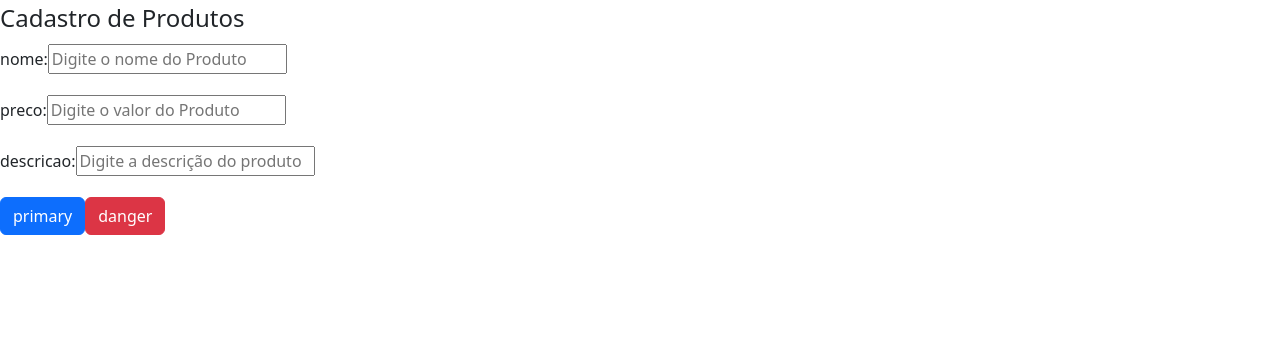
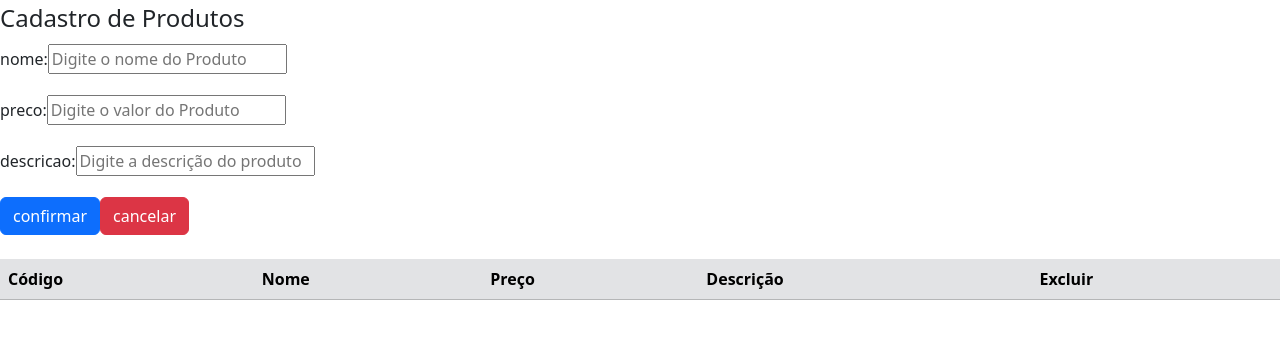
Before and after one commit to bssantos7/CatalogoProdutos-TarefaReact, a React (Vite) app in the folder FrontEnd/React/: page / in a window 1280 px wide. Shown: the top 338 px of the page. Built offline with nearby package versions, Linux system fonts and the light colour scheme.

Commit message:
código finalizado. falta estilizaçaõ

```diff
--- a/FrontEnd/React/src/App.jsx
+++ b/FrontEnd/React/src/App.jsx
@@ -1,12 +1,15 @@
 import { useState } from 'react'
 import { useEffect } from 'react';
 import Formulario from './Componentes/Fomulario';
+import Table from './Componentes/Tabela';
+
 
 
 
 function App() {
 
   const [produto, setProduto]=useState({
+    codigo:'',
     nome:'',
     preco:'',
     descricao:'',
@@ -15,9 +18,6 @@ function App() {
   const [qtdItem, setQtdItem]=useState(0);
   const [mensagem, setMensagem]=useState('');
 
-  useEffect(()=>{
-
-  },[{cadastrarProduto}]);
 
   function handleChange(evento){
     const{name, value}=evento.target;
@@ -27,17 +27,41 @@ function App() {
     }));
   }
 
-  function cadastrarProduto(){
-    setQtdItem(()=>qtdItem+1);
-    setProduto(()=>({...listaProdutos,produto}));
+  function cadastrarProduto(evento){
+
+    evento.preventDefault();
+
+    const codProduto=qtdItem+1;
+
+    const novoProduto={...produto, codigo:codProduto};
+
+    setQtdItem(codProduto);
+    setListaProdutos((listaAnterior)=>[...listaAnterior,novoProduto]);
+
+    setProduto(
+      {codigo:'',
+      nome:'',
+      preco:'',
+      descricao:'',
+    })
   }
+
+
+  function excluirProduto(id) {
+    setListaProdutos((listaAnterior) =>
+      listaAnterior.filter((produto) => produto.codigo != id)
+    );
+  }
+
+
 
 
   return (
     <>
     <Formulario onSubmit={cadastrarProduto} onChange={handleChange} produto={produto}/>
-
+    <br />
+    <Table listaProdutos={listaProdutos} onClick={excluirProduto}/>
     </>
-  )
+  );
 }
 export default App;
--- a/FrontEnd/React/src/Componentes/Botao.jsx
+++ b/FrontEnd/React/src/Componentes/Botao.jsx
@@ -1,8 +1,8 @@
-function Botao({type="button", acao}){
+function Botao({type="button", acao, onClick}){
     return(
 
-        <button type={type} className={acao ==="confirmar"?"btn btn-primary":"btn btn-danger"}>
-            {acao==="confirmar"?"primary":"danger"}
+        <button type={type} className={acao ==="confirmar"?"btn btn-primary":"btn btn-danger"} onClick={onClick}>
+            {acao}
         </button>
 
     );
--- a/FrontEnd/React/src/Componentes/InputText.jsx
+++ b/FrontEnd/React/src/Componentes/InputText.jsx
@@ -1,6 +1,6 @@
 function InputText ({campo, type, placeholder, onChange, value}){
     return(
-        <div class="mb-3">
+        <div className="mb-3">
             <label htmlFor={campo} className="form-label">{`${campo}: `}</label>
             <input type={type} name={campo} id={campo} placeholder={placeholder} onChange={onChange} value={value} required/>
         </div>
--- /dev/null
+++ b/FrontEnd/React/src/Componentes/Tabela.jsx
@@ -0,0 +1,33 @@
+import Botao from "./Botao";
+
+function Table({listaProdutos, onClick}){
+    const lista=[...listaProdutos];
+    return(
+        <div>
+            <table className="table">
+                <thead>
+                    <tr className="table-secondary">
+                    <th scope="col">Código</th>
+                    <th scope="col">Nome</th>
+                    <th scope="col">Preço</th>
+                    <th scope="col">Descrição</th>
+                    <th scope="col">Excluir</th>
+                    </tr>
+                </thead>
+                <tbody>
+                    {lista.map((produto)=>(
+                        <tr key={produto.codigo}>
+                            <th scope="row">{produto.codigo}</th>
+                            <td>{produto.nome}</td>
+                            <td>{produto.preco}</td>
+                            <td>{produto.descricao}</td>
+                            <td><Botao type="button" acao="excluir" id={produto.codigo} onClick={()=>onClick(produto.codigo)}/></td>
+                        </tr>
+                    ))}
+                </tbody>
+            </table>
+        </div>
+    );
+
+}
+export default Table;
```
